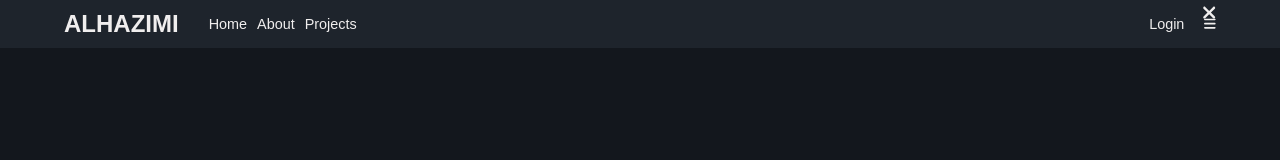
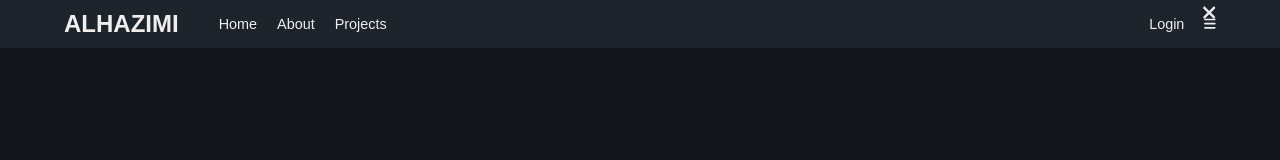
Before and after one commit to rakkaalhazimi/Vue-Blogspot, a Vue app: page / in a window 1280 px wide. Shown: the top 160 px of the page. Built offline with nearby package versions, Linux system fonts and the light colour scheme.

Commit message:
style: increase nav-link-container gap

```diff
--- a/src/App.vue
+++ b/src/App.vue
@@ -208,7 +208,7 @@ header p {
 .link-list {
   display: flex;
   justify-content: flex-start;
-  column-gap: var(--small-space);
+  column-gap: var(--medium-space);
 }
 
 .link-item {
```
